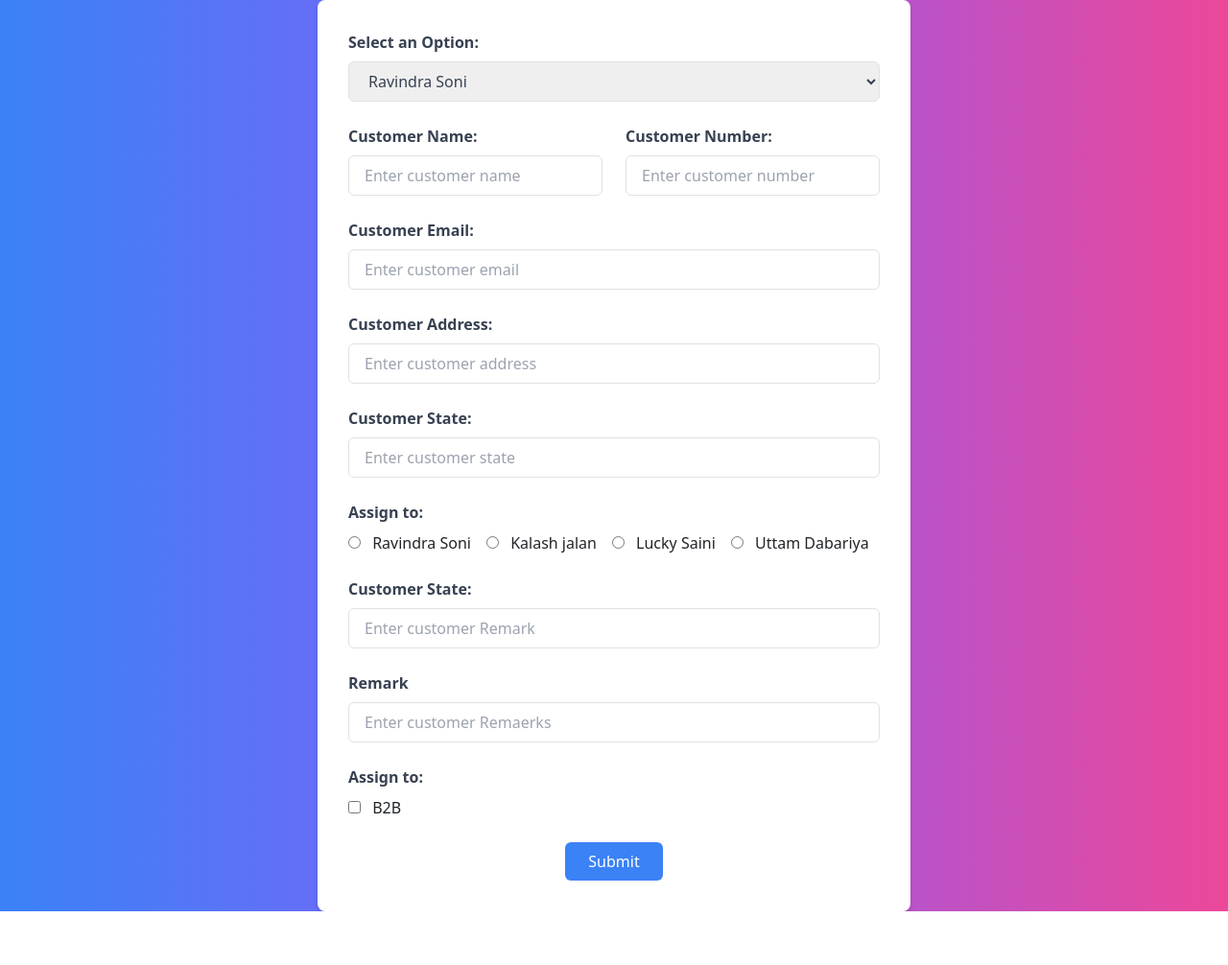
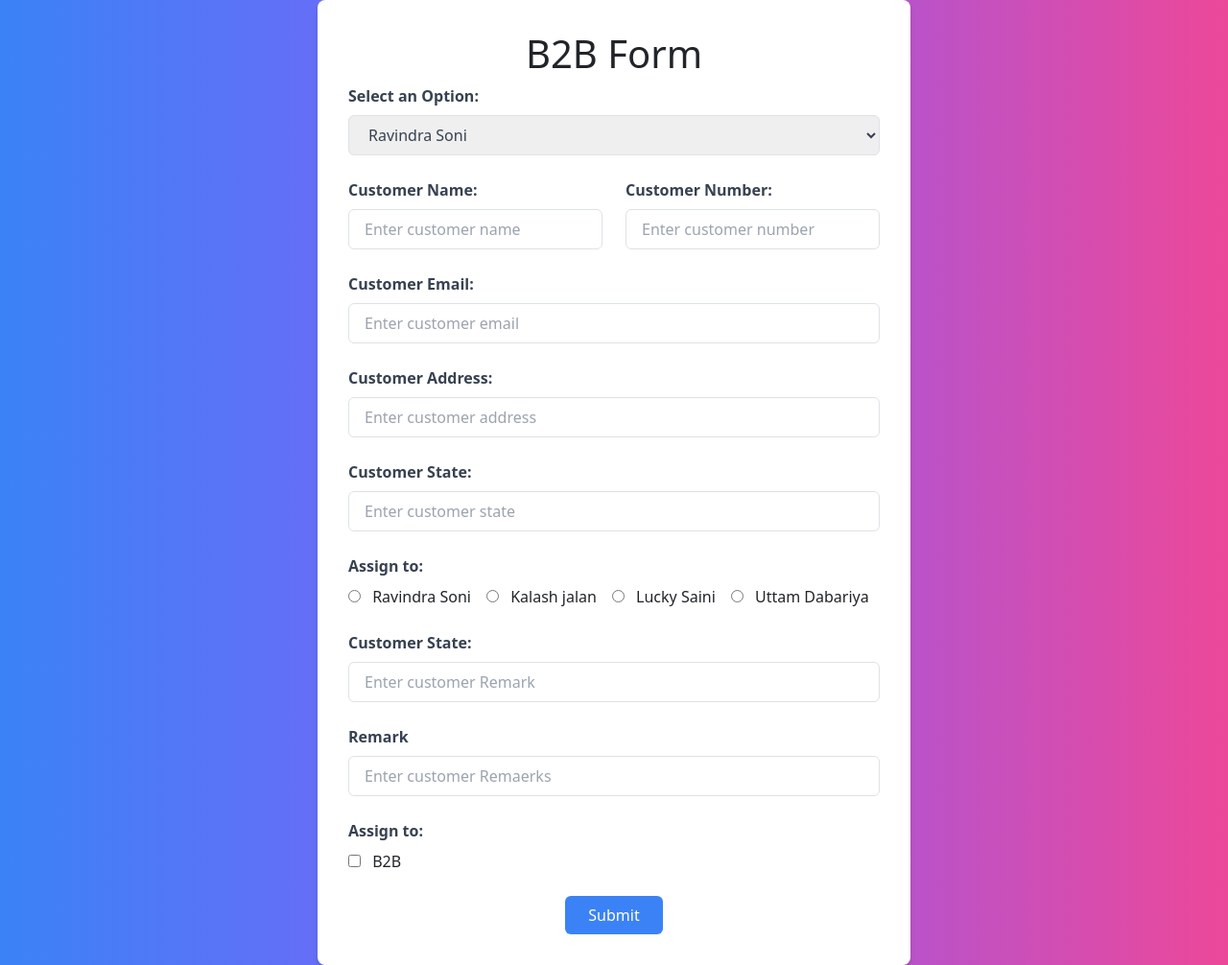
Before and after one commit to devsoni2004/hostinger, a plain HTML site: page index.html in a window 1280 px wide. Shown: the whole page at 96% size. Before the commit the page ends 950 px from the top, so only its background shows below. Drawn offline with nearby package versions, Linux system fonts and the light colour scheme.

Commit message:
Heading Update

```diff
--- a/index.html
+++ b/index.html
@@ -15,6 +15,9 @@
     <div
         class="min-h-screen flex items-center justify-center bg-gradient-to-r from-blue-500 via-purple-500 to-pink-500">
         <form class="bg-white p-8 rounded-lg shadow-md">
+            <h1>
+                <center>B2B Form</center>
+            </h1>
             <!-- Select Box with 4 Values -->
             <div class="mb-4">
                 <label class="block text-gray-700 font-bold mb-2" for="select-box">Select an Option:</label>
```
